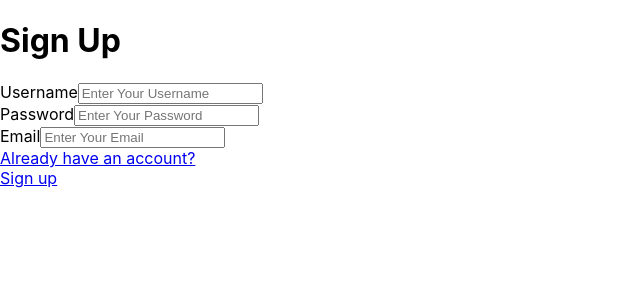
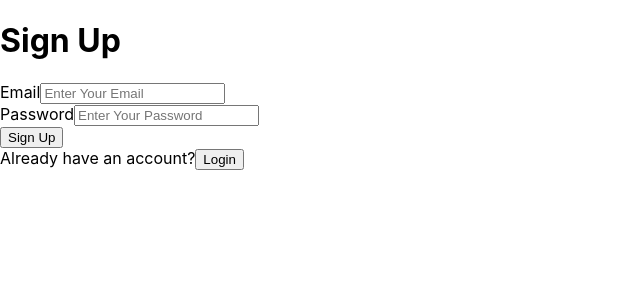
Before and after one commit to Lucid-Wallet/lucid-wallet, a React (Create React App) app in the folder client/: page /signup in a window 1280 px wide. Shown: the top 300 px of the page, without its empty margins (0-640 px from the left). Built offline with nearby package versions, Linux system fonts and the light colour scheme.

Commit message:
Fronend in progress

```diff
--- a/client/src/components/category.tsx
+++ b/client/src/components/category.tsx
@@ -1,5 +1,5 @@
 import React from "react";
-import { useSelector } from "react-redux";
+// import { useSelector } from "react-redux";
 
 
 const FormCategory = () => {
--- a/client/src/containers/login.tsx
+++ b/client/src/containers/login.tsx
@@ -3,17 +3,17 @@ import { Link, useNavigate } from "react-router-dom";
 
 
 const LoginDisplay = () => {
-    const [username, setUsername] = useState('');
+    const [email, setEmail] = useState('');
     const [password, setPassword] = useState('');
     const [verified, setVerified] = useState<boolean | undefined>();
     const navigate = useNavigate();
 
     const loginCheck = () => {
         const user = {
-            username: username,
+            email: email,
             password: password
         };
-        fetch('http://localhost:8080/login', {
+        fetch('http://localhost:8080/signIn', {
             method: 'POST',
             headers: {
                 'Content-Type': 'Application/JSON'
@@ -27,7 +27,7 @@ const LoginDisplay = () => {
                 navigate('/home');
             }else{
                 setVerified(false);
-                setUsername('');
+                setEmail('');
                 setPassword('WRONG PASSWORD BODY!!')
             }
         })
@@ -41,7 +41,7 @@ const LoginDisplay = () => {
             </div>
             <div id="inputBox">
                 <label>Username</label>
-                <input className="loginInput" type="text" placeholder="Enter Your Username" value={username} onChange={e => setUsername(e.target.value)} />
+                <input className="loginInput" type="text" placeholder="Enter Your Username" value={email} onChange={e => setEmail(e.target.value)} />
                 <br></br>
                 <label>Password</label>
                 <input className= "loginInput" type="password" placeholder="Enter Your Password" value={password} onChange={e => setPassword(e.target.value)}/>
--- a/client/src/containers/signup.tsx
+++ b/client/src/containers/signup.tsx
@@ -4,31 +4,30 @@ import { Link, useNavigate } from "react-router-dom";
 
 
 const SignUp = () => {
-    const [username, setUsername] = useState('');
+    const [email, setEmail] = useState('');
     const [password, setPassword] = useState('');
-    const [email, setEmail] = useState('');
 
     const navigate = useNavigate();
 
     // States for checking the errors
-    const [submitted, setSubmitted] = useState(false);
-    const [error, setError] = useState(false);
+    // const [submitted, setSubmitted] = useState(false);
+    // const [error, setError] = useState(false);
 
 
     const signupSubmit = () => {
 //add functionality to handle leaving fields blank
         const user = {
-            username: username,
-            password: password,
-            email: email
+            email: email,
+            password: password
         };
-        fetch('http://localhost:8080/signup', {
+        fetch('http://localhost:8080/signUp', {
             method: 'POST',
             headers: {
                 'Content-Type': 'Application/JSON'
             },
             body: JSON.stringify(user)
         })
+        .catch(err => console.log('Error occured while creating an account', err));
 //{ uid: Number, username: <string> }
     }
 
@@ -36,23 +35,28 @@ const SignUp = () => {
     <div id="signupPage">
         <h1>Sign Up</h1>
 
-        <label>Username</label>
-        <input className="usernameInput" type="text" placeholder="Enter Your Username" value={username}
-            onChange={e => setUsername(e.target.value)} />
+        <label>Email</label>
+        <input className="emailInput" type="text" placeholder="Enter Your Email" value={email}
+            onChange={e => setEmail(e.target.value)} />
         <br></br>
         <label>Password</label>
         <input className="passwordInput" type="password" placeholder="Enter Your Password" value={password}
             onChange={e => setPassword(e.target.value)} />
         <br></br>
-        <label>Email</label>
-        <input className="emailInput" type="text" placeholder="Enter Your Email" value={email}
-            onChange={e => setEmail(e.target.value)} />
-        <br></br>
 
 
-    <Link to="/">Already have an account?</Link>
-    <br></br>
-    <Link to="/setup">Sign up</Link>
+        <div id="signupButtonBox">
+            <button id="signupButton" onClick={signupSubmit}>Sign Up</button>
+        <br></br>
+        <div id="login">
+            <span>Already have an account?</span>
+            <Link to="/">
+                <button type="button">
+                    Login
+                </button>
+            </Link>
+        </div>
+    </div>
 </div>
     )
 }
--- a/package.json
+++ b/package.json
@@ -22,7 +22,9 @@
   },
   "homepage": "https://github.com/Lucid-Wallet/lucid-wallet#readme",
   "dependencies": {
+    "@types/cors": "^2.8.12",
     "concurrently": "^7.2.2",
+    "cors": "^2.8.5",
     "express": "^4.18.1",
     "nodemon": "^2.0.19",
     "pg": "^8.7.3",
```
Also changed, not shown: client/src/reducers/categoryslice.jsx (+10 -10 lines), 1 other file (tests, documents, lock files or other folders).
